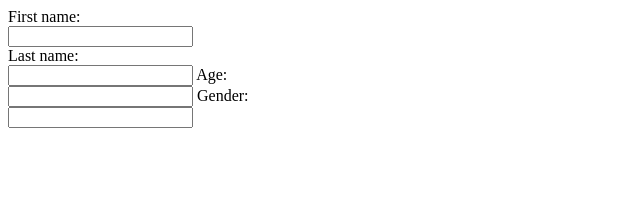
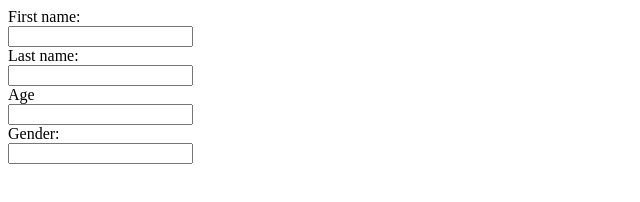
Before and after one commit to Br-Jr/Web-app-S3-Test, a plain HTML site: page index.html in a window 1280 px wide. Shown: the whole page, without its empty margins (0-640 px from the left). Drawn offline with Linux system fonts and the light colour scheme.

Commit message:
Test CI/CD - form changes

```diff
--- a/index.html
+++ b/index.html
@@ -4,11 +4,11 @@
     <label for="fname">First name:</label><br>
     <input type="text" id="fname" name="fname"><br>
     <label for="lname">Last name:</label><br>
-    <input type="text" id="lname" name="lname">
-    <label for="age">Age:</label><br>
-    <input type="text" id="age" name="Age">
+    <input type="text" id="lname" name="lname"><br>
+    <label for="age">Age</label><br>
+    <input type="text" id="age" name="Age"><br>
     <label for="gender">Gender:</label><br>
-    <input type="text" id="gender" name="gender">
+    <input type="text" id="gender" name="gender"><br>
 </form>
 
 
```
